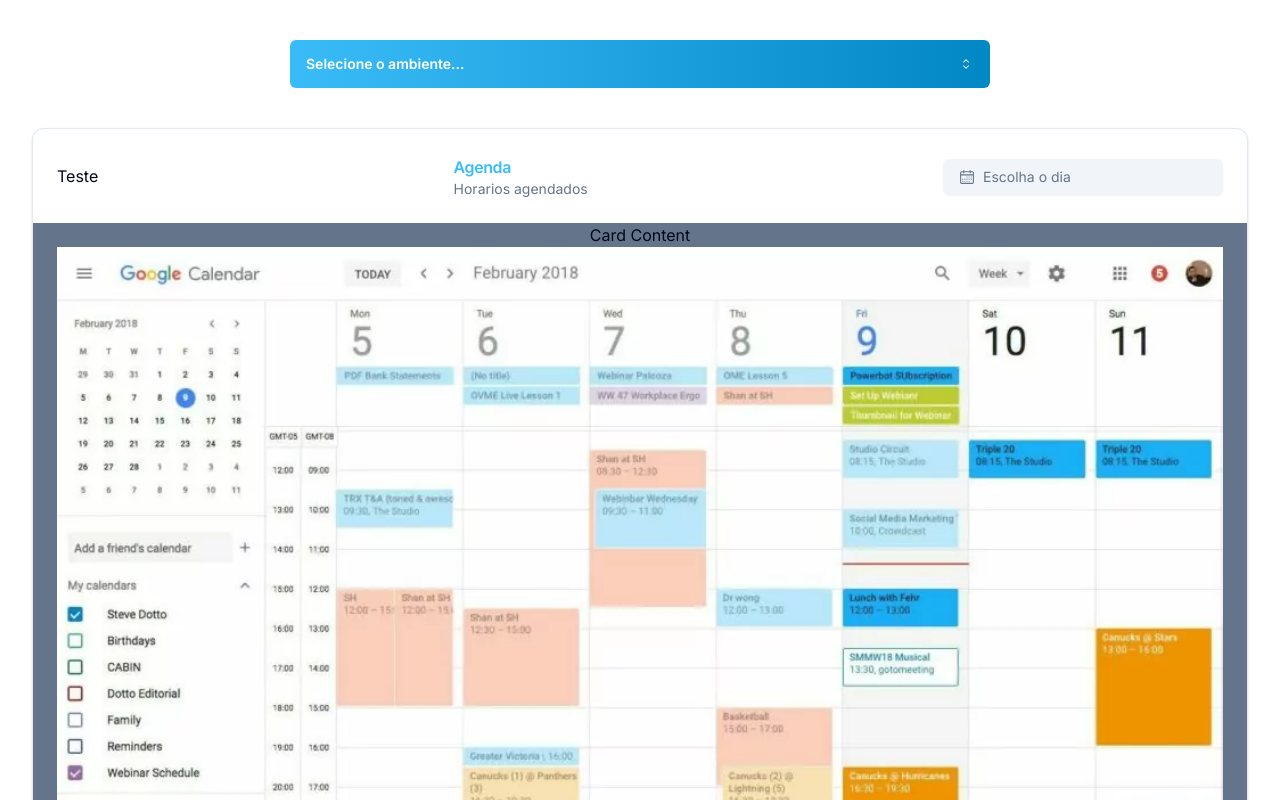
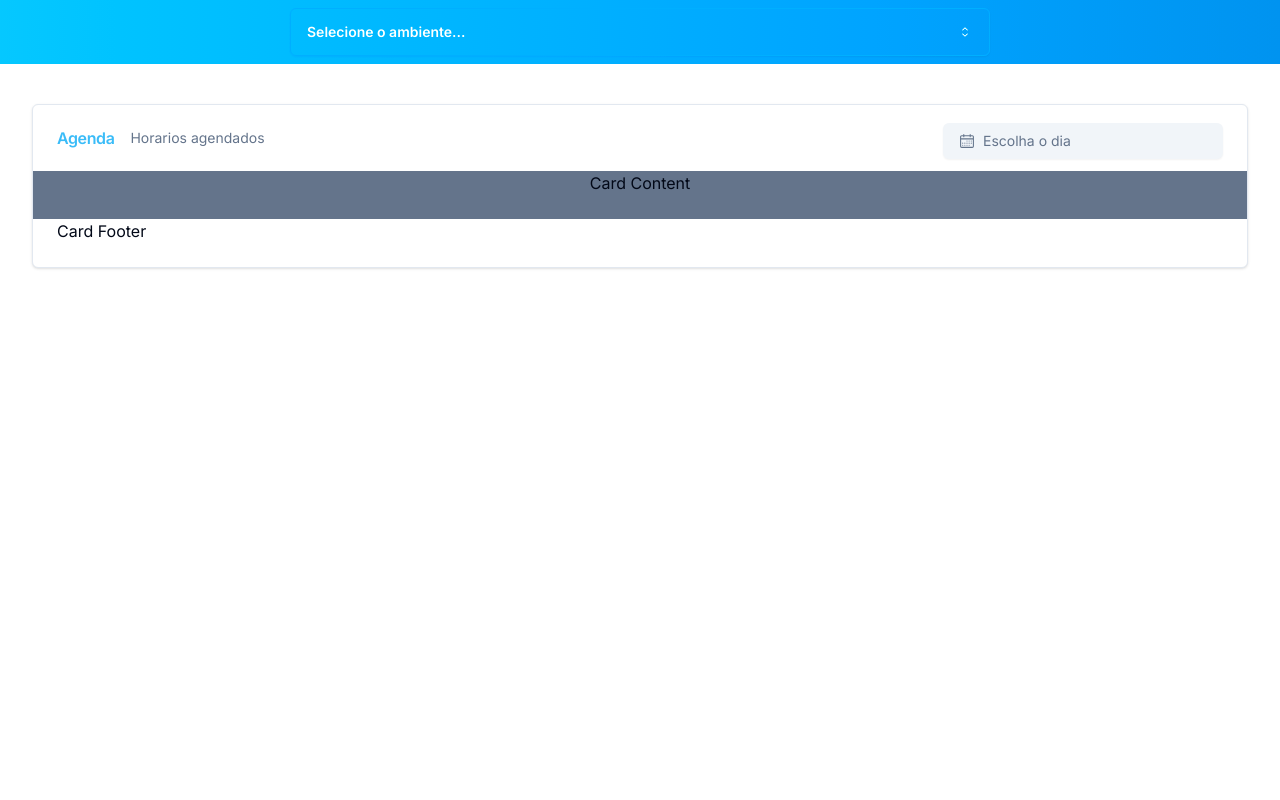
Before and after one commit to Yokuny/DentalEase, a Next.js app: page /app in a window 1280 px wide. Shown: the top 800 px of the page. Built offline with nearby package versions, Linux system fonts and the light colour scheme.

Commit message:
feat: app layout done

```diff
--- a/src/app/app/layout.tsx
+++ b/src/app/app/layout.tsx
@@ -4,9 +4,11 @@
 
 export default function Layout({ children }: Readonly<{ children: React.ReactNode }>) {
   return (
-    <main className="pt-10 gap-10 max-w-screen-2xl container min-h-screen flex flex-col items-center justify-between">
+    <main>
       <Command />
-      <Card className="w-full">{children}</Card>
+      <div className="md:py-10 gap-10 max-w-screen-2xl md:container min-h-screen flex flex-col items-center justify-between">
+        <Card className="w-full">{children}</Card>
+      </div>
       <Footer />
     </main>
   );
--- a/src/app/app/page.tsx
+++ b/src/app/app/page.tsx
@@ -3,36 +3,14 @@
 import { CardContent, CardDescription, CardFooter, CardHeader, CardTitle } from "@/components/ui/card";
 import DatePickerDemo from "@/components/ui/date-picker";
 import { POST } from "@/lib/fetchConfig";
-import Image from "next/image";
 
 const HomePage = () => {
   const API = process.env.NEXT_PUBLIC_API;
 
-  const handles = async (event: React.SyntheticEvent) => {
-    event.preventDefault();
-    console.log("teste");
-
-    const body = {
-      email: "aaa@asd.com",
-      password: "asdASD123",
-    };
-    console.log(POST(body));
-
-    try {
-      const userAceess = await fetch(`${API}clinic/create`, POST(body));
-
-      const user = await userAceess.json();
-      console.log("Rss", user);
-    } catch (Error: any) {
-      console.log("Erro no login", Error.message);
-    }
-  };
-
   return (
     <>
-      <CardHeader className="flex flex-row justify-between">
-        <button onClick={handles}>Teste</button>
-        <div className="flex flex-col gap-1">
+      <CardHeader className="p-3 px-6 flex flex-row justify-between ">
+        <div className="md:gap-4 gap-1 flex md:flex-row md:items-center flex-col">
           <CardTitle className="text-blue400">Agenda</CardTitle>
           <CardDescription>Horarios agendados</CardDescription>
         </div>
@@ -43,7 +21,6 @@
 
       <CardContent className="flex items-center justify-center flex-col bg-slate-500">
         <p>Card Content</p>
-        <Image src="/agenda.webp" alt="Bookshelves" width={500} height={500} className="w-full" />
       </CardContent>
       <CardFooter>
         <p>Card Footer</p>
--- a/src/components/app/layout/WorkSpace.tsx
+++ b/src/components/app/layout/WorkSpace.tsx
@@ -25,18 +25,20 @@
   return (
     <Popover open={open} onOpenChange={setOpen}>
       <PopoverTrigger asChild>
+        <div className="h-16 w-full bg-gradient-to-r from-blue400 to-blue600 saturate-150 flex items-center justify-center">
           <Button
-          variant="gradient"
+            variant="outline"
             role="combobox"
             aria-expanded={open}
-          className="h-12 max-w-[700px] w-full justify-between text-white font-semibold">
+            className="h-12 md:max-w-[700px] md:w-full w-11/12 justify-between text-white font-semibold">
             {value ? workSpace.find((space) => space.value === value)?.label : "Selecione o ambiente..."}
             <CaretSortIcon className="ml-2 h-4 w-4 shrink-0" />
           </Button>
+        </div>
       </PopoverTrigger>
       <PopoverContent className="max-w-[700px] w-full p-0">
         <Command className="max-w-[700px] w-screen">
-          <CommandInput placeholder="Pesquisar ambiente..." className="h-9" />
+          <CommandInput placeholder="Pesquisar ambiente..." className="h-12" />
           <CommandEmpty>Não encontrado</CommandEmpty>
           <CommandGroup>
             {workSpace.map((space) => (
--- a/src/components/ui/card.tsx
+++ b/src/components/ui/card.tsx
@@ -5,7 +5,7 @@
   ({ className, ...props }, ref) => (
     <div
       ref={ref}
-      className={cn("rounded-xl border bg-card text-card-foreground shadow", className)}
+      className={cn("md:rounded-md border bg-card text-card-foreground shadow", className)}
       {...props}
     />
   )
--- a/src/components/ui/date-picker.tsx
+++ b/src/components/ui/date-picker.tsx
@@ -17,9 +17,12 @@
       <PopoverTrigger asChild>
         <Button
           variant={"secondary"}
-          className={cn("w-[280px] justify-start text-left font-normal", !date && "text-muted-foreground")}>
+          className={cn(
+            "md:min-w-[280px] md:w-full justify-start text-left font-normal",
+            !date && "text-muted-foreground"
+          )}>
           <CalendarIcon className="mr-2 h-4 w-4" />
-          {date ? format(date, "PPP") : <span>Escolha o dia</span>}
+          {date ? format(date, "P") : <span>Escolha o dia</span>}
         </Button>
       </PopoverTrigger>
       <PopoverContent className="w-auto p-0">
```
Also changed, not shown: public/agenda.webp (deleted). Lines whose indentation alone changed are shown as unchanged.
